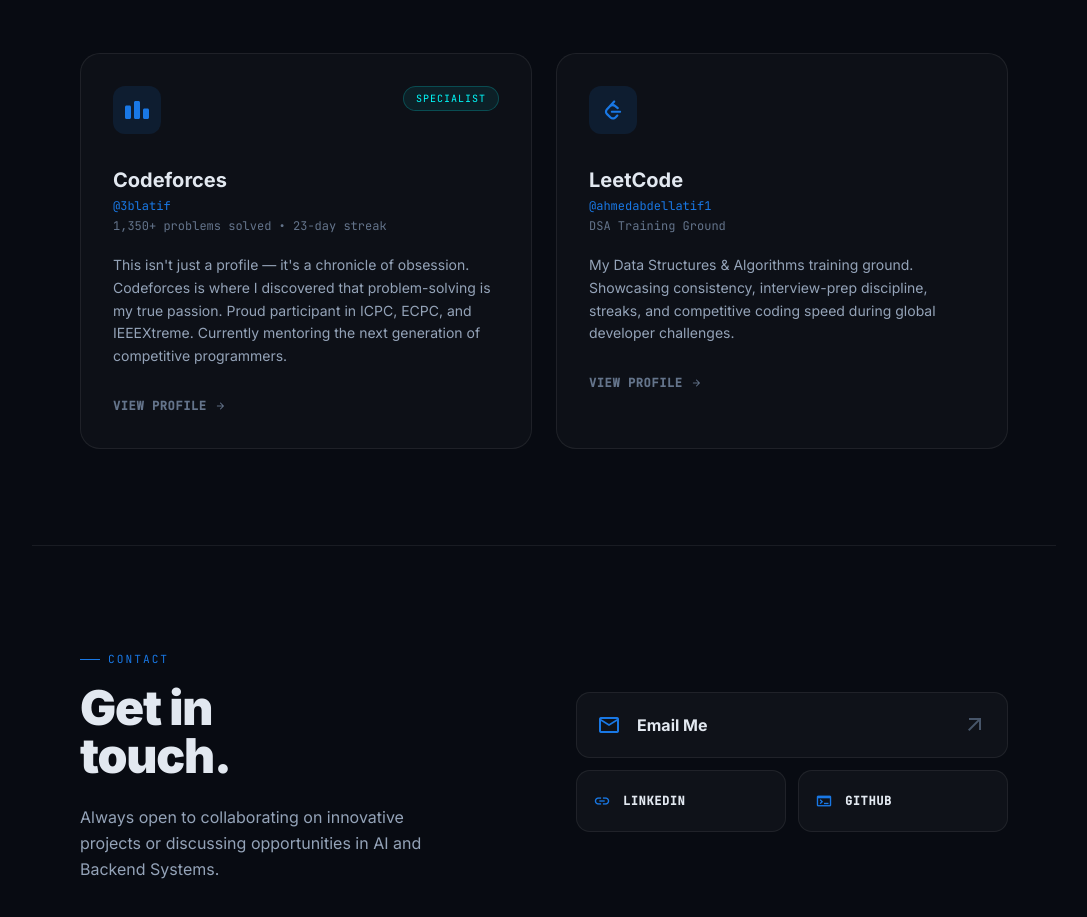
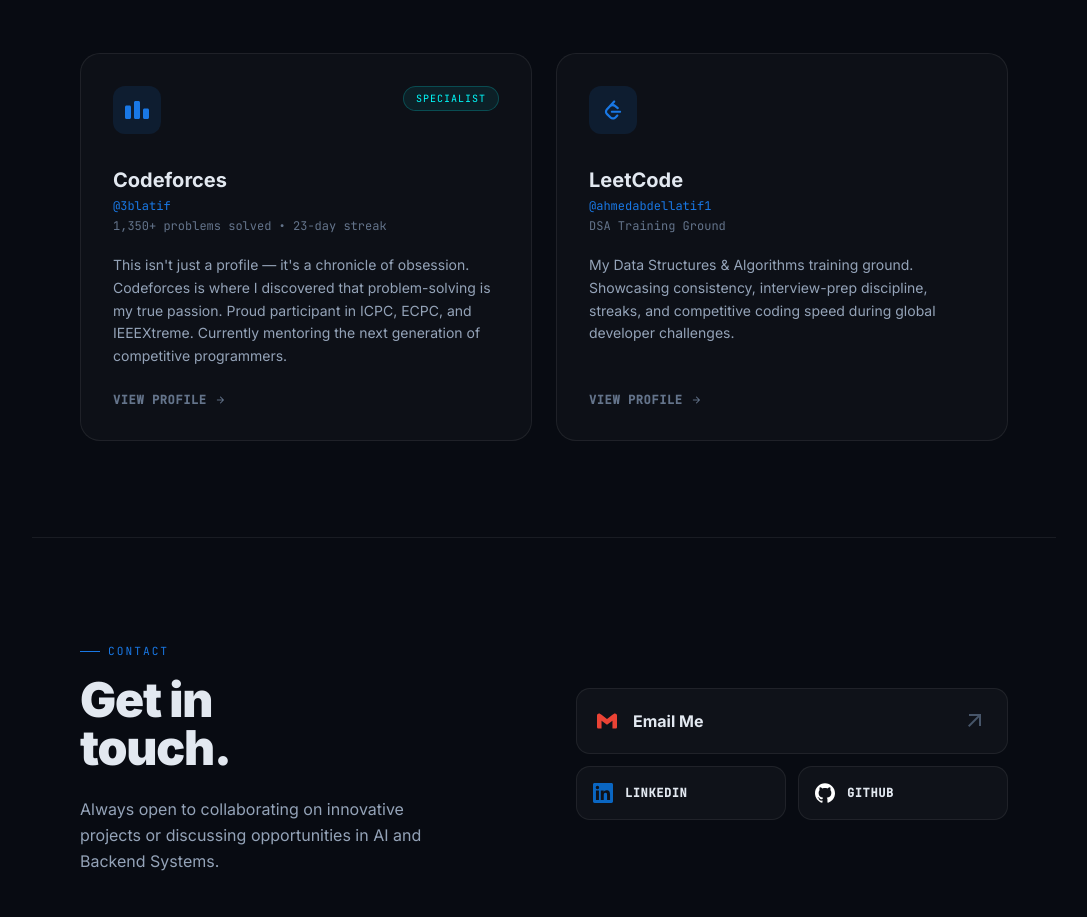
Before and after one commit to abdellatif72/portfolio, a plain HTML site: page index.html in a window 1280 px wide. Shown: the part 2970-3887 px from the top of the page, without its empty margins (96-1183 px from the left). Drawn offline with nearby package versions, Linux system fonts and the light colour scheme.

Commit message:
update contact section

```diff
--- a/index.html
+++ b/index.html
@@ -466,7 +466,8 @@
 
         <div class="grid grid-cols-1 md:grid-cols-2 gap-6">
             <!-- Codeforces Card -->
-            <div class="platform-card p-8 fade-up">
+            <div class="platform-card p-8 fade-up flex flex-col justify-between">
+                <div>
                     <div class="flex justify-between items-start mb-8">
                         <div class="w-12 h-12 rounded-xl flex items-center justify-center" style="background:rgba(25,120,229,0.12)">
                             <svg class="w-6 h-6" style="fill:#1978e5" role="img" viewBox="0 0 24 24" xmlns="http://www.w3.org/2000/svg">
@@ -480,13 +481,15 @@
                     <p class="mono text-xs mb-1" style="color:#1978e5">@3blatif</p>
                     <p class="mono text-xs text-slate-500 mb-5">1,350+ problems solved • 23-day streak</p>
                     <p class="text-slate-400 text-sm leading-relaxed mb-6">This isn't just a profile — it's a chronicle of obsession. Codeforces is where I discovered that problem-solving is my true passion. Proud participant in ICPC, ECPC, and IEEEXtreme. Currently mentoring the next generation of competitive programmers.</p>
+                </div>
                 <a class="inline-flex items-center gap-2 mono text-xs font-bold uppercase tracking-wider text-slate-500 hover:text-white transition-colors" href="https://codeforces.com/profile/3blatif" target="_blank">
                     View Profile <span class="material-symbols-outlined text-xs">arrow_forward</span>
                 </a>
             </div>
 
             <!-- LeetCode Card -->
-            <div class="platform-card p-8 fade-up">
+            <div class="platform-card p-8 fade-up flex flex-col justify-between">
+                <div>
                     <div class="flex justify-between items-start mb-8">
                         <div class="w-12 h-12 rounded-xl flex items-center justify-center" style="background:rgba(25,120,229,0.12)">
                             <svg class="w-6 h-6" style="fill:#1978e5" viewBox="0 0 640 640" xmlns="http://www.w3.org/2000/svg">
@@ -498,6 +501,7 @@
                     <p class="mono text-xs mb-1" style="color:#1978e5">@ahmedabdellatif1</p>
                     <p class="mono text-xs text-slate-500 mb-5">DSA Training Ground</p>
                     <p class="text-slate-400 text-sm leading-relaxed mb-6">My Data Structures &amp; Algorithms training ground. Showcasing consistency, interview-prep discipline, streaks, and competitive coding speed during global developer challenges.</p>
+                </div>
                 <a class="inline-flex items-center gap-2 mono text-xs font-bold uppercase tracking-wider text-slate-500 hover:text-white transition-colors" href="https://leetcode.com/u/ahmedabdellatif1/" target="_blank">
                     View Profile <span class="material-symbols-outlined text-xs">arrow_forward</span>
                 </a>
@@ -520,18 +524,27 @@
             <div class="space-y-3 fade-up">
                 <a class="contact-link flex items-center justify-between p-5 block" href="mailto:ahmedmoabdellatif1@gmail.com">
                     <div class="flex items-center gap-4">
-                        <span class="material-symbols-outlined" style="color:#1978e5">mail</span>
+                        <!-- Gmail icon -->
+                        <svg class="w-5 h-5 shrink-0" viewBox="0 0 24 24" xmlns="http://www.w3.org/2000/svg">
+                            <path d="M24 5.457v13.909c0 .904-.732 1.636-1.636 1.636h-3.819V11.73L12 16.64l-6.545-4.91v9.273H1.636A1.636 1.636 0 0 1 0 19.366V5.457c0-2.023 2.309-3.178 3.927-1.964L5.455 4.64 12 9.548l6.545-4.910 1.528-1.145C21.69 2.28 24 3.434 24 5.457z" fill="#EA4335"/>
+                        </svg>
                         <span class="font-bold">Email Me</span>
                     </div>
-                    <span class="material-symbols-outlined text-slate-600 group-hover:text-white transition-colors">arrow_outward</span>
+                    <span class="material-symbols-outlined text-slate-600 transition-colors">arrow_outward</span>
                 </a>
                 <div class="grid grid-cols-2 gap-3">
                     <a class="contact-link flex items-center gap-3 p-4" href="https://linkedin.com/in/abdellatif72" target="_blank">
-                        <span class="material-symbols-outlined text-lg" style="color:#1978e5">link</span>
+                        <!-- LinkedIn icon -->
+                        <svg class="w-5 h-5 shrink-0" viewBox="0 0 24 24" xmlns="http://www.w3.org/2000/svg">
+                            <path d="M20.447 20.452h-3.554v-5.569c0-1.328-.027-3.037-1.852-3.037-1.853 0-2.136 1.445-2.136 2.939v5.667H9.351V9h3.414v1.561h.046c.477-.9 1.637-1.85 3.37-1.85 3.601 0 4.267 2.37 4.267 5.455v6.286zM5.337 7.433a2.062 2.062 0 0 1-2.063-2.065 2.064 2.064 0 1 1 2.063 2.065zm1.782 13.019H3.555V9h3.564v11.452zM22.225 0H1.771C.792 0 0 .774 0 1.729v20.542C0 23.227.792 24 1.771 24h20.451C23.2 24 24 23.227 24 22.271V1.729C24 .774 23.2 0 22.222 0h.003z" fill="#0A66C2"/>
+                        </svg>
                         <span class="mono text-xs font-bold uppercase tracking-wider">LinkedIn</span>
                     </a>
                     <a class="contact-link flex items-center gap-3 p-4" href="https://github.com/abdellatif72" target="_blank">
-                        <span class="material-symbols-outlined text-lg" style="color:#1978e5">terminal</span>
+                        <!-- GitHub icon -->
+                        <svg class="w-5 h-5 shrink-0" viewBox="0 0 24 24" xmlns="http://www.w3.org/2000/svg">
+                            <path d="M12 .297c-6.63 0-12 5.373-12 12 0 5.303 3.438 9.8 8.205 11.385.6.113.82-.258.82-.577 0-.285-.01-1.04-.015-2.04-3.338.724-4.042-1.61-4.042-1.61C4.422 18.07 3.633 17.7 3.633 17.7c-1.087-.744.084-.729.084-.729 1.205.084 1.838 1.236 1.838 1.236 1.07 1.835 2.809 1.305 3.495.998.108-.776.417-1.305.76-1.605-2.665-.3-5.466-1.332-5.466-5.93 0-1.31.465-2.38 1.235-3.22-.135-.303-.54-1.523.105-3.176 0 0 1.005-.322 3.3 1.23.96-.267 1.98-.399 3-.405 1.02.006 2.04.138 3 .405 2.28-1.552 3.285-1.23 3.285-1.23.645 1.653.24 2.873.12 3.176.765.84 1.23 1.91 1.23 3.22 0 4.61-2.805 5.625-5.475 5.92.42.36.81 1.096.81 2.22 0 1.606-.015 2.896-.015 3.286 0 .315.21.69.825.57C20.565 22.092 24 17.592 24 12.297c0-6.627-5.373-12-12-12" fill="#ffffff"/>
+                        </svg>
                         <span class="mono text-xs font-bold uppercase tracking-wider">GitHub</span>
                     </a>
                 </div>
```
Lines whose indentation alone changed are shown as unchanged.
